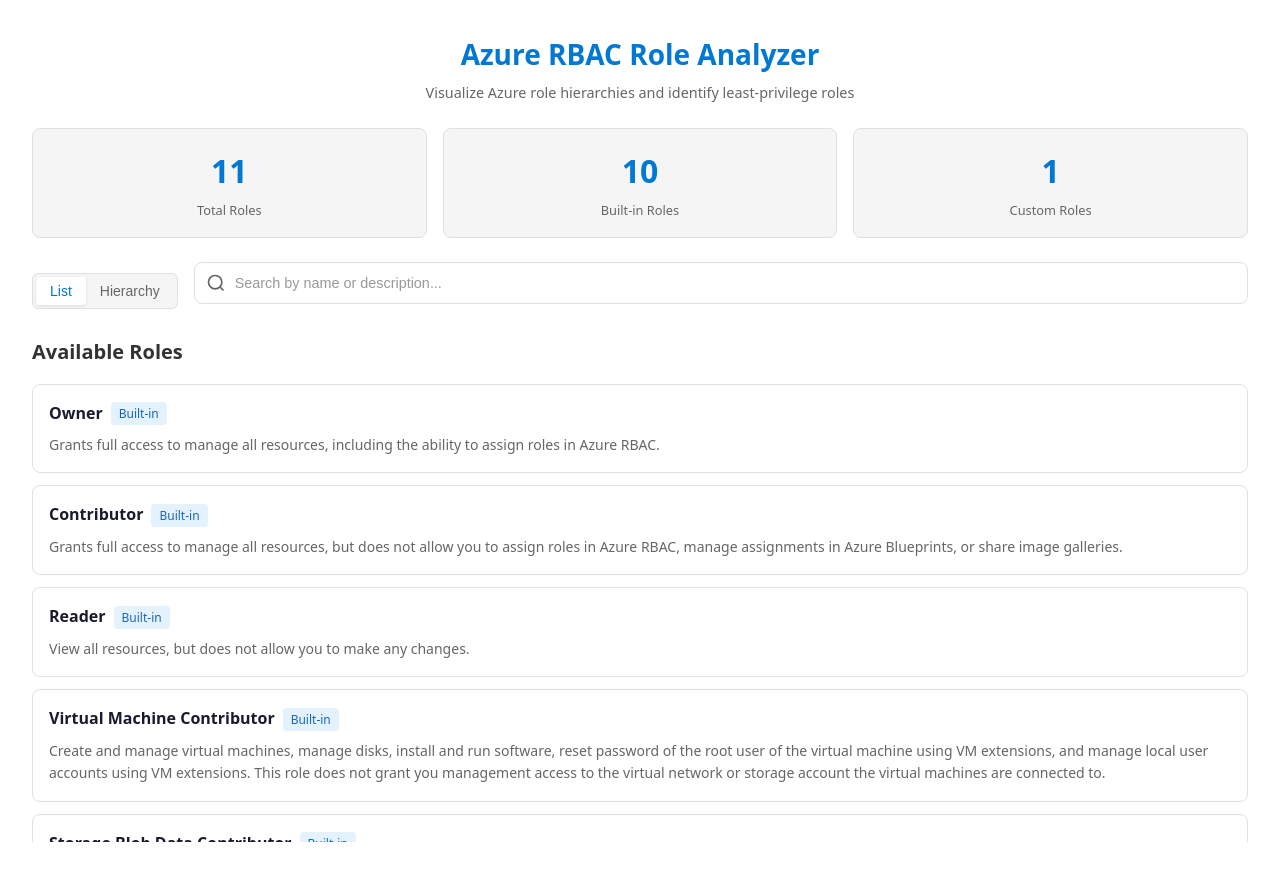
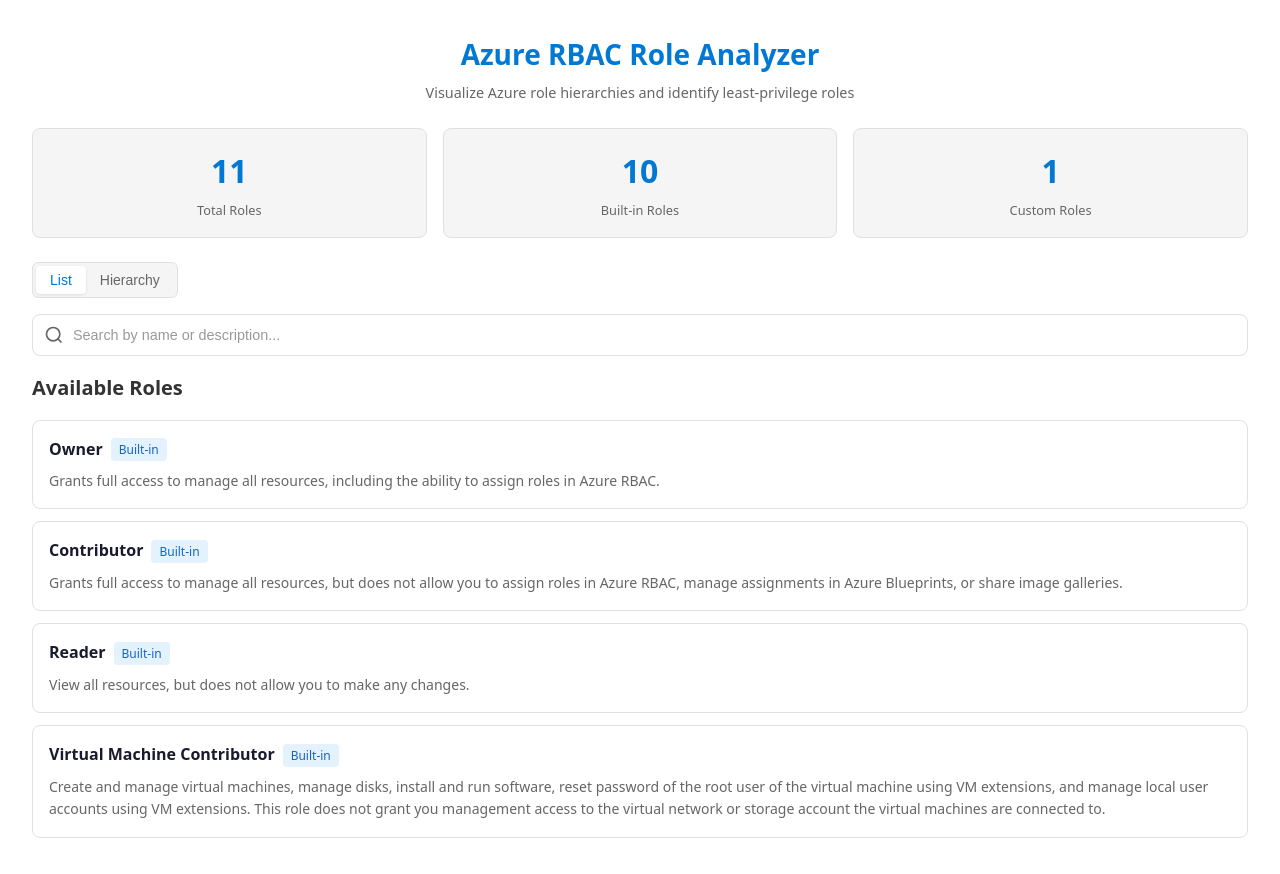
Before and after one commit to philomath213/azure-roles-analyzer, an Angular app: page / in a window 1280 px wide. Built offline with nearby package versions, Linux system fonts and the light colour scheme.

Commit message:
fix: link search to hierarchy view and fix search bar alignement

```diff
--- a/src/app/app.css
+++ b/src/app/app.css
@@ -145,8 +145,7 @@
 }
 
 .view-controls app-role-search {
-  flex: 1;
-  min-width: 200px;
+  flex: 1 1 100%;
 }
 
 .search-results-count {
--- a/src/app/app.html
+++ b/src/app/app.html
@@ -51,11 +51,9 @@
               Hierarchy
             </button>
           </div>
-          @if (viewMode() === 'list') {
-            <app-role-search />
-          }
+          <app-role-search />
         </div>
-        @if (viewMode() === 'list' && hasSearchQuery()) {
+        @if (hasSearchQuery()) {
           <div class="search-results-count" aria-live="polite">
             <span>{{ filteredRoles().length }} of {{ roleCount() }} roles</span>
           </div>
--- a/src/app/app.ts
+++ b/src/app/app.ts
@@ -51,9 +51,9 @@
   /** Current view mode */
   protected readonly viewMode = signal<ViewMode>('list');
 
-  /** Role hierarchy computed from roles */
+  /** Role hierarchy computed from filtered roles */
   protected readonly hierarchy = computed(() => {
-    return this.hierarchyBuilder.buildHierarchy(this.roles());
+    return this.hierarchyBuilder.buildHierarchy(this.filteredRoles());
   });
 
   ngOnInit(): void {
--- a/src/app/components/role-search/role-search.component.css
+++ b/src/app/components/role-search/role-search.component.css
@@ -1,7 +1,3 @@
-.search-container {
-  margin-bottom: 1rem;
-}
-
 .visually-hidden {
   position: absolute;
   width: 1px;
```
